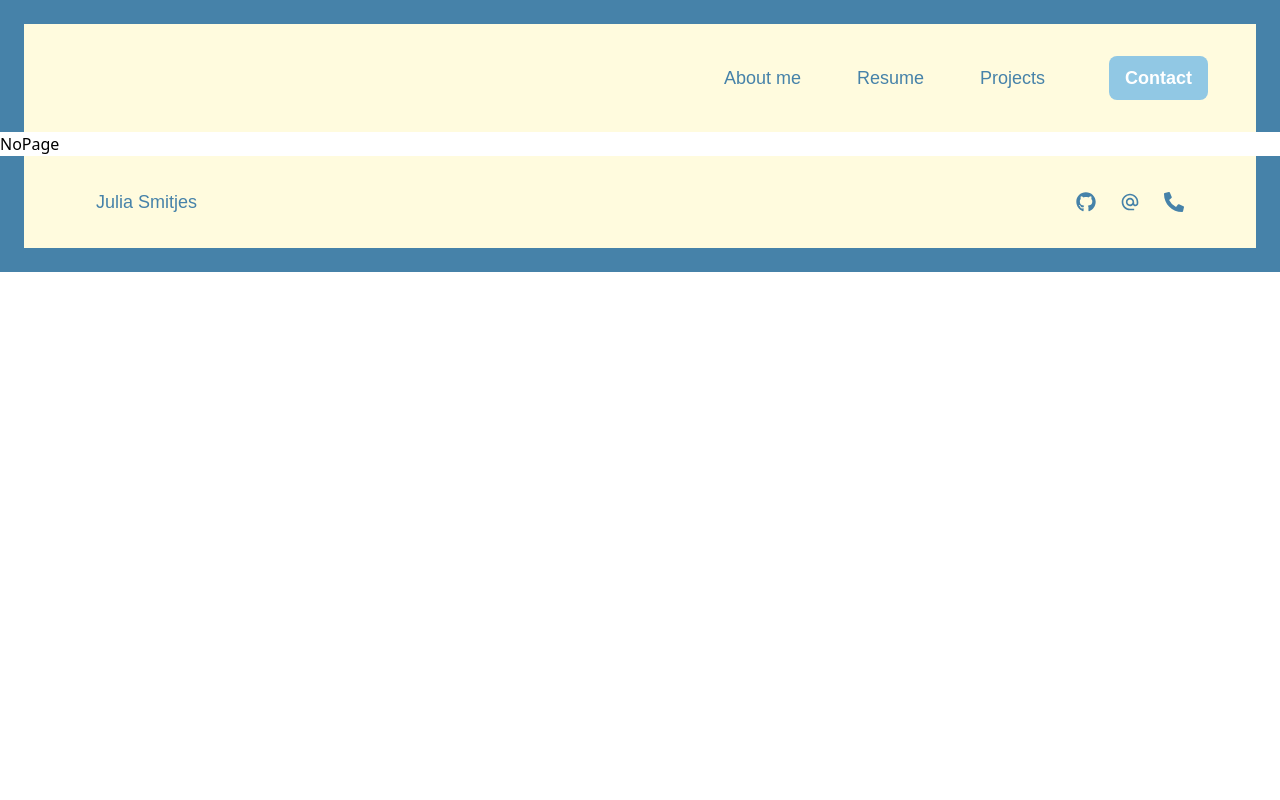
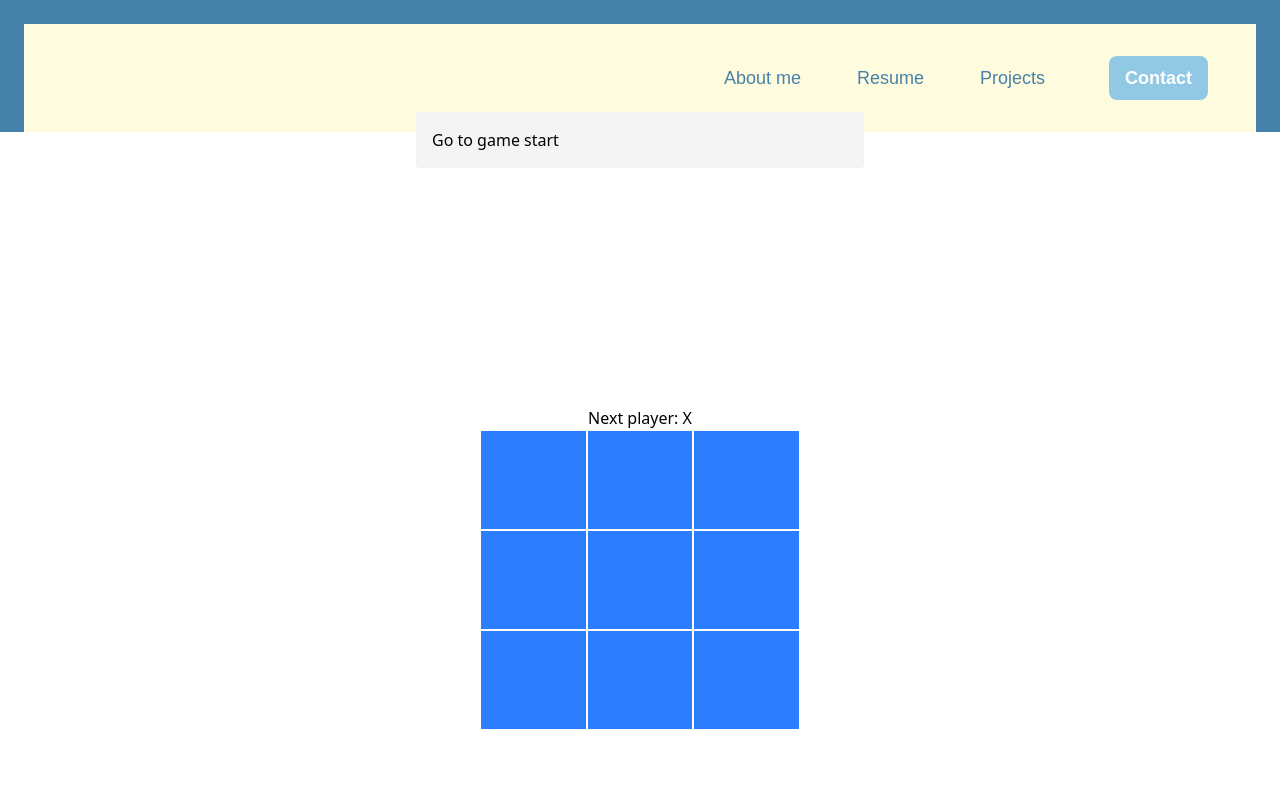
Before and after one commit to Juliasmitjes/0-portfolio, a React (Vite) app: page /Tictactoe in a window 1280 px wide. Shown: the top 800 px of the page. Built offline with nearby package versions, Linux system fonts and the light colour scheme; a web font is replaced by a local one.

Commit message:
import tictactoe

```diff
--- a/src/App.jsx
+++ b/src/App.jsx
@@ -8,6 +8,7 @@
 import Weather from './components/Weather.jsx'
 import Memory from './components/games/memory/Memory.jsx';
 import Rps from './components/games/rps/Rps.jsx';
+import Tictactoe from './components/games/tictactoe/Tictactoe.jsx';
 
 
 function App() {
@@ -21,6 +22,7 @@
         <Route path="Weather" element={<Weather />} />
         <Route path="Memory" element={<Memory />} />
         <Route path="Rps" element={<Rps />} />
+        <Route path="Tictactoe" element={<Tictactoe />} />
       </Route>
     </Routes>
   )
--- a/src/components/Footer.jsx
+++ b/src/components/Footer.jsx
@@ -5,8 +5,8 @@
 
 const Footer = () => {
   return (
-    <div className="bg-myDark pb-6 ">
-    <footer className="bg-myWarm md:flex md:items-center md:justify-between p-4 md:p-6 xl:p-8 mx-6">
+    <div className="bg-myDark pb-6">
+    <footer className="bg-myWarm md:flex md:items-center md:justify-between p-10 pt-20 mx-6">
         <ul className="flex items-center flex-wrap mb-6 md:mb-0">
             <li><a href="#" className="text-myDark font-myText hover:text-myBlue text-lg ml-10 mr-4 md:mr-6">Julia Smitjes</a></li>
         </ul>
--- /dev/null
+++ b/src/components/games/tictactoe/Tictactoe.jsx
@@ -0,0 +1,121 @@
+import { useState } from 'react';
+
+function Square({ value, onSquareClick }) {
+  return (
+    <button className="border border-solid p-6 bg-blue-500 text-white" onClick={onSquareClick}>
+      {value}
+    </button>
+  );
+}
+
+function Board({ xIsNext, squares, onPlay }) {
+  function handleClick(i) {
+    if (calculateWinner(squares) || squares[i]) {
+      return;
+    }
+    const nextSquares = squares.slice();
+    if (xIsNext) {
+      nextSquares[i] = 'X';
+    } else {
+      nextSquares[i] = 'O';
+    }
+    onPlay(nextSquares);
+  }
+
+  const winner = calculateWinner(squares);
+  let status;
+  if (winner) {
+    status = 'Winner: ' + winner;
+  } else {
+    status = 'Next player: ' + (xIsNext ? 'X' : 'O');
+  }
+
+  return (
+    <>
+     <div className="h-screen flex items-center justify-center flex-col">
+       <div className="status">{status}</div>
+      <div className="grid grid-cols-3 w-xs h-[100px]">
+        <Square value={squares[0]} onSquareClick={() => handleClick(0)} />
+        <Square value={squares[1]} onSquareClick={() => handleClick(1)} />
+        <Square value={squares[2]} onSquareClick={() => handleClick(2)} />
+      </div>
+      <div className="grid grid-cols-3 w-xs h-[100px]">
+        <Square value={squares[3]} onSquareClick={() => handleClick(3)} />
+        <Square value={squares[4]} onSquareClick={() => handleClick(4)} />
+        <Square value={squares[5]} onSquareClick={() => handleClick(5)} />
+      </div>
+      <div className="grid grid-cols-3 w-xs h-[100px]">
+        <Square value={squares[6]} onSquareClick={() => handleClick(6)} />
+        <Square value={squares[7]} onSquareClick={() => handleClick(7)} />
+        <Square value={squares[8]} onSquareClick={() => handleClick(8)} />
+      </div>
+     </div>
+
+    </>
+  );
+}
+
+const Tictactoe = () => {
+  const [history, setHistory] = useState([Array(9).fill(null)]);
+  const [currentMove, setCurrentMove] = useState(0);
+  const xIsNext = currentMove % 2 === 0;
+  const currentSquares = history[currentMove];
+
+  function handlePlay(nextSquares) {
+    const nextHistory = [...history.slice(0, currentMove + 1), nextSquares];
+    setHistory(nextHistory);
+    setCurrentMove(nextHistory.length - 1);
+  }
+
+  function jumpTo(nextMove) {
+    setCurrentMove(nextMove);
+  }
+
+  const moves = history.map((squares, move) => {
+    let description;
+    if (move > 0) {
+      description = 'Go to move #' + move;
+    } else {
+      description = 'Go to game start';
+    }
+    return (
+      <li key={move}>
+        <button onClick={() => jumpTo(move)}>{description}</button>
+      </li>
+    );
+  });
+
+  return (
+     <div className="h-screen flex items-center justify-center flex-col">
+    <div className="game-info mt-4 p-4 bg-gray-100 rounded w-full max-w-md">
+      <ol>{moves}</ol>
+    </div>
+    <div className="game-board">
+      <Board xIsNext={xIsNext} squares={currentSquares} onPlay={handlePlay} />
+    </div>
+  </div>
+
+  );
+}
+
+function calculateWinner(squares) {
+  const lines = [
+    [0, 1, 2],
+    [3, 4, 5],
+    [6, 7, 8],
+    [0, 3, 6],
+    [1, 4, 7],
+    [2, 5, 8],
+    [0, 4, 8],
+    [2, 4, 6],
+  ];
+  for (let i = 0; i < lines.length; i++) {
+    const [a, b, c] = lines[i];
+    if (squares[a] && squares[a] === squares[b] && squares[a] === squares[c]) {
+      return squares[a];
+    }
+  }
+  return null;
+}
+
+export default Tictactoe
--- a/src/pages/Projects.jsx
+++ b/src/pages/Projects.jsx
@@ -5,7 +5,7 @@
 const navLinks = [
   { name: 'Memory', href: '/memory' },
   { name: 'Rps', href: '/rps' },
-  { name: '', href: '#' },
+  { name: 'Tictactoe', href: '/tictactoe' },
 ]
 
 const Projects = () => (
@@ -49,7 +49,7 @@
               className="w-40 cursor-pointer transition-transform duration-300 ease-in-out hover:scale-110"
             />
           </a>
-          <a href="#tictactoe">
+          <a href="/tictactoe">
             <img
               src="/images/closedRound.png"
               alt="Tic tac toe"
```
